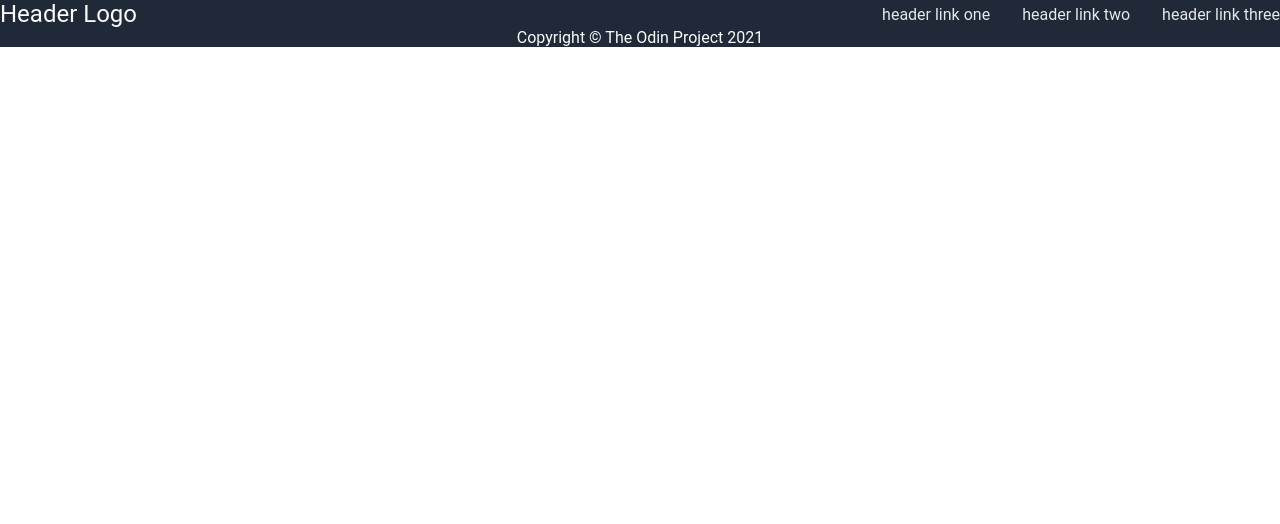
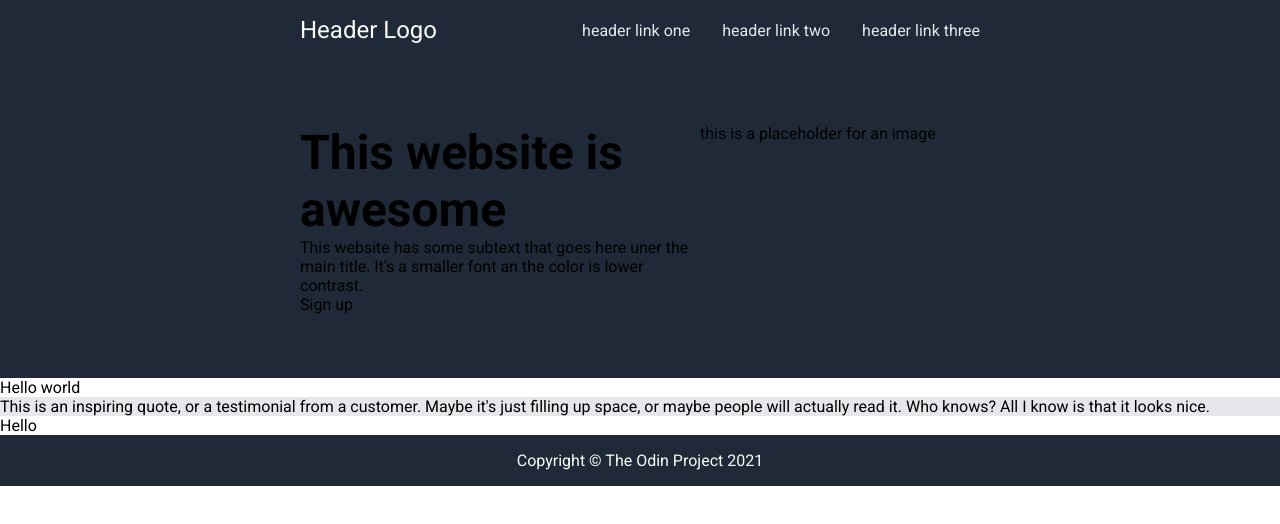
Before and after one commit to torturerealm/landing-page, a plain HTML site: page index.html in a window 1280 px wide. Drawn offline with Linux system fonts and the light colour scheme.

Commit message:
Put all sections inside content

```diff
--- a/index.html
+++ b/index.html
@@ -6,37 +6,37 @@
         <link rel="stylesheet" href="./style.css">
     </head>
     <body>
-        <div class="hero">
         <div class="header">
             <div class="logo">Header Logo</div>
-                <div class="header-links">
                 <ul>
                     <li><a href="#">header link one</a></li>
                     <li><a href="#">header link two</a></li>
                     <li><a href="#">header link three</a></li>
                 </ul>
         </div>
+
+        <div class="content">
+            <div class="first-section">
+                <div class="subheader-text">
+                    <div class="main-title">This website is awesome</div>
+                    <div class="main-info">This website has some subtext that goes here uner the main title. It's a smaller font an the color is lower contrast.</div>
+                    <div class="button">Sign up</div>
                 </div>
-            <div class="subheader">
-                <div class="hero-text">
-
-                </div>
-                <div class="placeholder">
+                <div class="placeholder">this is a placeholder for an image
 
                 </div>
             </div>
-        </div>
-        <div class="sections">
-            <div class="first-section">
-
-            </div>
             <div class="second-section">
-
+                Hello world
             </div>
             <div class="third-section">
-
+                <div class="quote">This is an inspiring quote, or a testimonial from a customer. Maybe it's just filling up space, or maybe people will actually read it. Who knows? All I know is that it looks nice.</div>
+            </div>
+            <div class="fourth-section">
+                Hello
             </div>
         </div>
+
         <div class="footer">Copyright © The Odin Project 2021</div>
     </body>
 </html>
--- a/style.css
+++ b/style.css
@@ -1,14 +1,16 @@
+@import url('https://fonts.googleapis.com/css2?family=Roboto:wght@400;700&display=swap');
+
 body {
-    height: 100hv;
-    font-family: "Roboto", system-ui, sans-serif;
+    font-family: 'Roboto', system-ui, sans-serif;
     display: flex;
     flex-direction: column;
     margin: 0;
 }
 
-.hero, .footer {
+.header, .footer {
     background-color: #1F2937;
     color: #F9FAF8;
+    padding: 16px 300px;
 }
 
 .header {
@@ -17,6 +19,19 @@ body {
     align-items: center;
 }
 
+.content {
+    display: flex;
+    flex-direction: column;
+    flex: 1;
+}
+
+.footer {
+    display: flex;
+    justify-content: center;
+    align-items: center;
+}
+
+/* Header */
 .logo {
     font-size: 24px;
 }
@@ -34,12 +49,24 @@ a {
     color: #E5E7EB;
 }
 
-.subheader {
+/* Content */
+.first-section {
+    background-color: #1F2937;
     display: flex;
+    padding: 64px 300px;
 }
 
-.footer {
+.subheader-text {
     display: flex;
-    justify-content: center;
-    align-items: center;
+    flex-direction: column;
+    width: 400px;
 }
+
+.main-title {
+    font-weight: bolder;
+    font-size: 48px;
+}
+
+.third-section {
+    background-color: #E5E7EB;
+}
```
Lines whose indentation alone changed are shown as unchanged.
